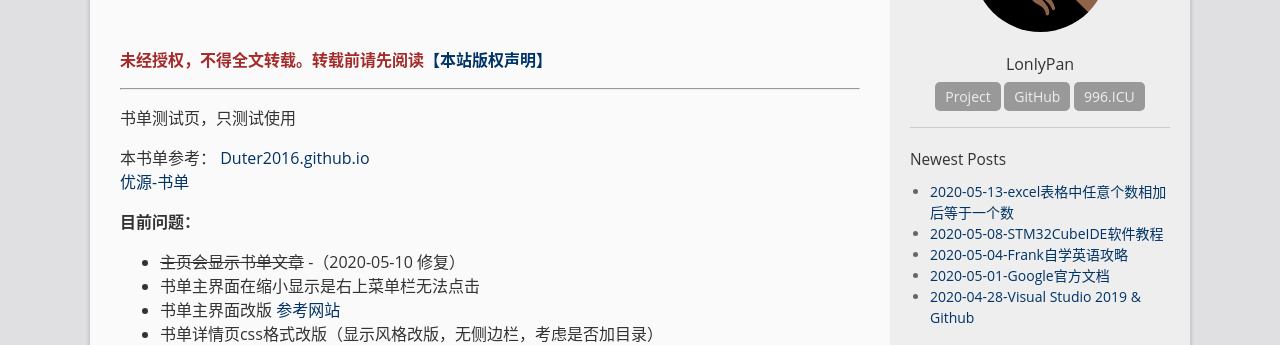
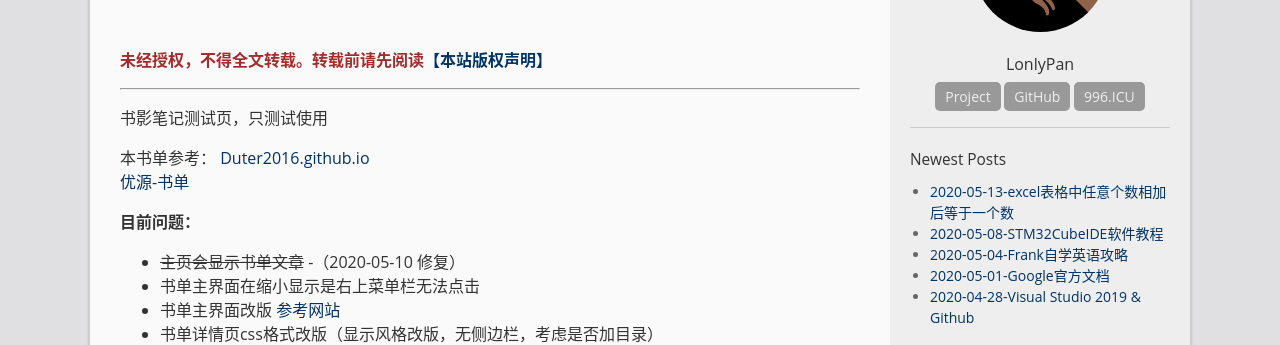
Before and after one commit to LonlyStack/LonlyPan.github.io, a Jekyll site: the page built from _posts/books/2019-12-02-mofeidinglv.md, in a window 1280 px wide. Shown: the part 225-570 px from the top of the page. Built offline with Jekyll 4.4.1, drawn with Linux system fonts in a browser that asks for light colours; comment, search, counter and statistics services are not loaded.

Commit message:
修改文件: _posts/books/2019-12-02-mofeidinglv.md

```diff
--- a/_posts/books/2019-12-02-mofeidinglv.md
+++ b/_posts/books/2019-12-02-mofeidinglv.md
@@ -18,7 +18,7 @@ stars: "★★★☆☆"
 review: "如果你对管理学相关理论已经十分熟悉，这本书大可不必去读。这本书用“墨菲定律”四个字命名，估计忽悠了不少人去读了这本书。实际这本书是管理学相关心理理论或定律的一个“简介”的汇编而已，不只是“墨菲定律”一个理论，而且选取的各个理论偏管理心理学方向，介绍也比较浅显。依我看，这本书命名为《管理心理学汇编》还差不多！"
 ---
 
-书单测试页，只测试使用
+书影笔记测试页，只测试使用
 
 <!--more-->
 
```
